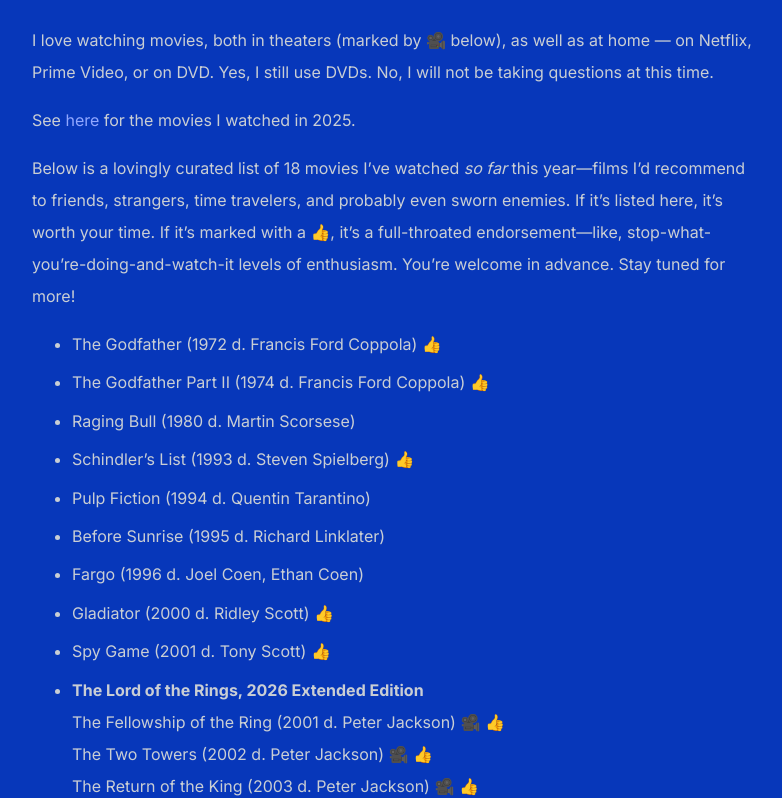
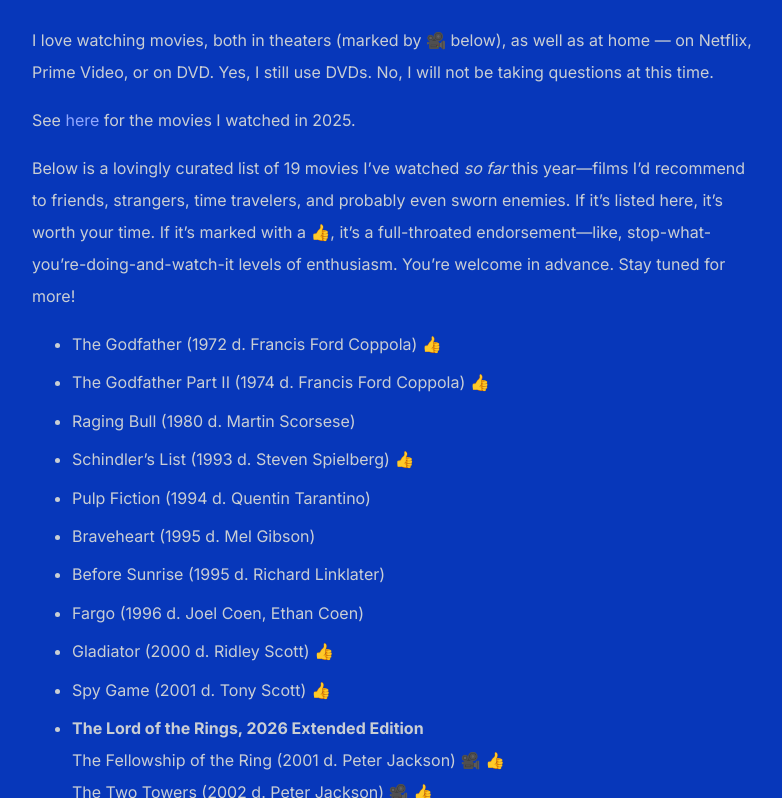
Before and after one commit to shihankanungo/shihankanungo.github.io, a Jekyll site: the page built from movies.md, in a window 1280 px wide and 900 px high, scrolled down 898 px, cut to the strip 102-900 px from the top of the window. Shown: the whole strip, without its empty margins (248-1030 px from the left). Built offline with Jekyll 4.4.1, drawn with Linux system fonts in a browser that asks for light colours.

Commit message:
Update movies.md

```diff
--- a/movies.md
+++ b/movies.md
@@ -14,13 +14,14 @@
 
 See [here](https://shihankanungo.github.io/wrapped-2025#movies) for the movies I watched in 2025.
 
-Below is a lovingly curated list of 18 movies I've watched *so far* this year&mdash;films I'd recommend to friends, strangers, time travelers, and probably even sworn enemies. If it’s listed here, it’s worth your time. If it’s marked with a 👍, it's a full-throated endorsement&mdash;like, stop-what-you're-doing-and-watch-it levels of enthusiasm. You're welcome in advance. Stay tuned for more!
+Below is a lovingly curated list of 19 movies I've watched *so far* this year&mdash;films I'd recommend to friends, strangers, time travelers, and probably even sworn enemies. If it’s listed here, it’s worth your time. If it’s marked with a 👍, it's a full-throated endorsement&mdash;like, stop-what-you're-doing-and-watch-it levels of enthusiasm. You're welcome in advance. Stay tuned for more!
 
 - The Godfather (1972 d. Francis Ford Coppola) 👍
 - The Godfather Part II (1974 d. Francis Ford Coppola) 👍
 - Raging Bull (1980 d. Martin Scorsese)
 - Schindler's List (1993 d. Steven Spielberg) 👍
 - Pulp Fiction (1994 d. Quentin Tarantino)
+- Braveheart (1995 d. Mel Gibson)
 - Before Sunrise (1995 d. Richard Linklater)
 - Fargo (1996 d. Joel Coen, Ethan Coen)
 - Gladiator (2000 d. Ridley Scott) 👍
```
